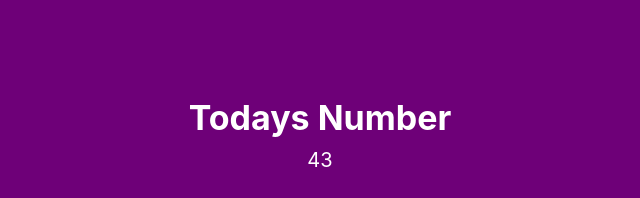
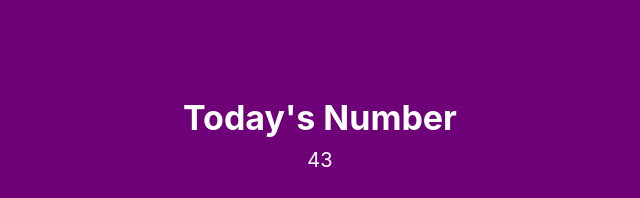
Before and after one commit to colbyw84/colbyw84.github.io, a React (Create React App) app: page / in a window 1280 px wide. Shown: the part 218-416 px from the top of the page, without its empty margins (320-960 px from the left). Built offline with nearby package versions, Linux system fonts and the light colour scheme.

Commit message:
grammer police

```diff
--- a/src/App.js
+++ b/src/App.js
@@ -29,7 +29,7 @@ class App extends Component {
       <div className="App">
         <div className="container">
           <div className="item-container">
-            <div className="title">Todays Number</div>
+            <div className="title">Today's Number</div>
             <div className="value">{days}</div>
           </div>
           <div className="item-container">
```
